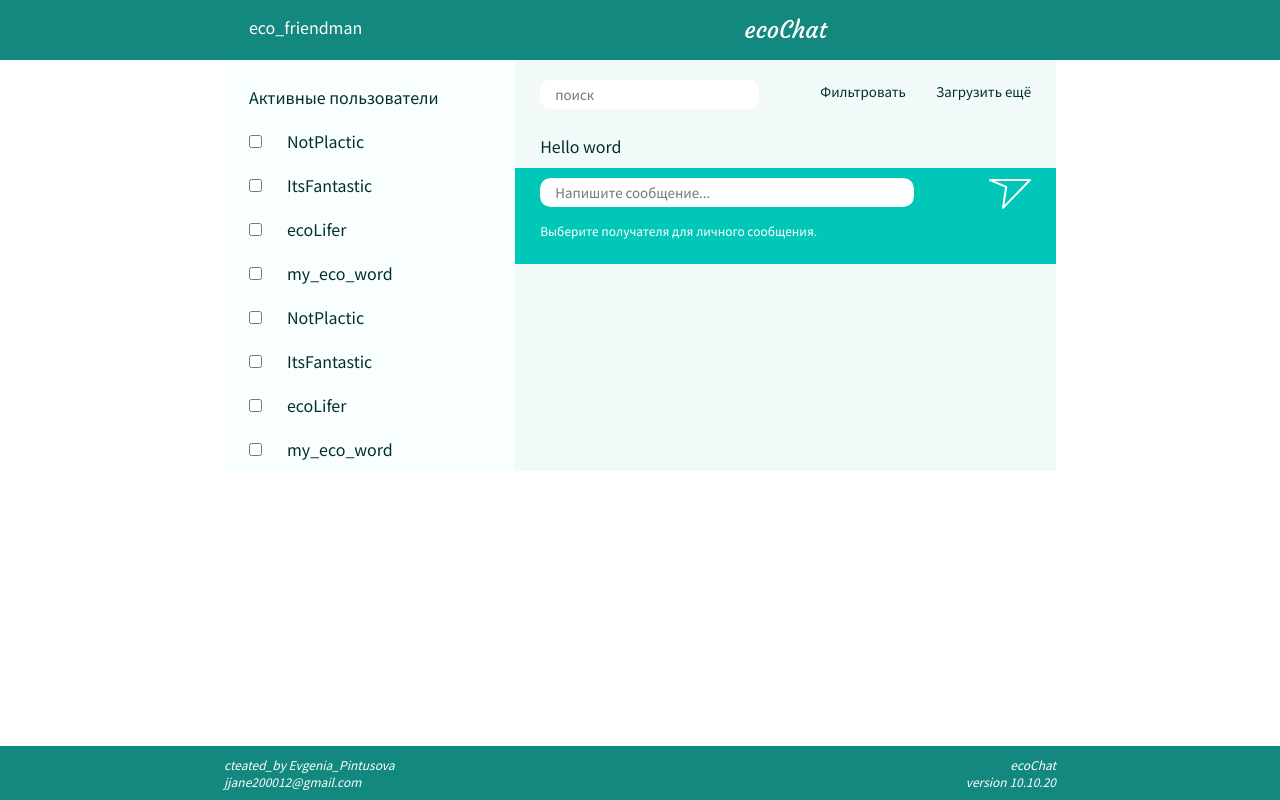
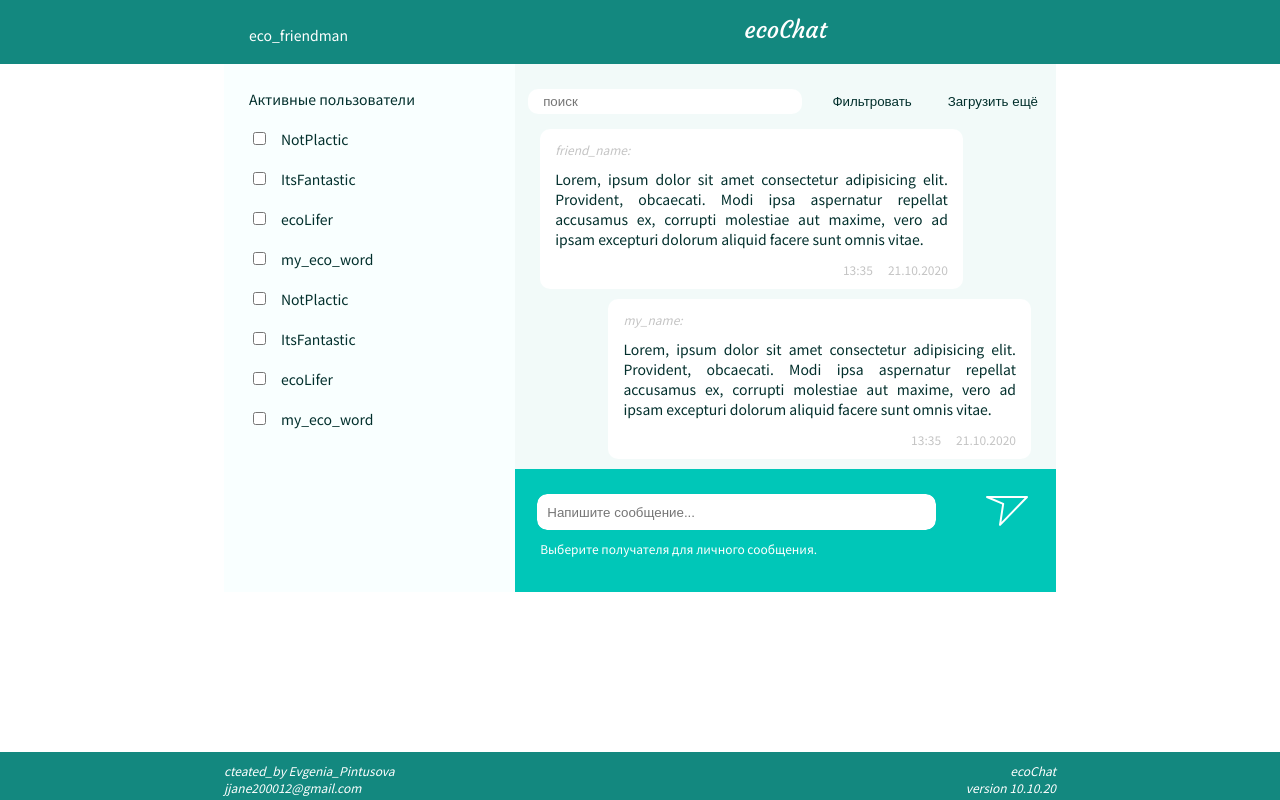
Before and after one commit to EvgeniaPintusova/JS-Camping, a plain HTML site: page UI/index.html in a window 1280 px wide. Drawn offline with Linux system fonts and the light colour scheme.

Commit message:
Blocks with messages

```diff
--- a/UI/index.html
+++ b/UI/index.html
@@ -9,7 +9,7 @@
     <link href="https://fonts.googleapis.com/css2?family=Courgette&display=swap" rel="stylesheet">
 </head>
 <body>
-    <header>
+    <header class="header">
         <div class="flex-container">
             <div class="flex-container-1">
                 <p class="nickname">eco_friendman</p>
@@ -20,9 +20,10 @@
         </div>
     </header>
 
-    <main>
+    <main class="main">
         <div class="flex-container">
             <div class="flex-container-1">
+                <div class="listing">
                     <form method="post" action="" id="users">
                         <p>Активные пользователи</p>
                         <label><input type="checkbox" id="user1" value="a1"/>NotPlactic</label>
@@ -35,28 +36,51 @@
                         <label><input type="checkbox" id="user8" value="a5"/>my_eco_word</label>
                     </form>
                 </div>
+            </div>
             <div class="flex-container-2">
                 <div class="find">
+                    <input type="text" id="search" placeholder="поиск"/>
+                    <button>Фильтровать</button>
                     <button>Загрузить ещё</button>
-                    <button>Фильтровать</button>
-                    <input type="text" id="search" placeholder="поиск"/>
                 </div>
                 <div class="messages">
-                    <p>Hello word</p>
+                    <div class="own_mess chat_mess">
+                        <span>friend_name:</span>
+                        <p>
+                            Lorem, ipsum dolor sit amet consectetur adipisicing elit. Provident,
+                            obcaecati. Modi ipsa aspernatur repellat accusamus ex, corrupti
+                            molestiae aut maxime, vero ad ipsam excepturi dolorum aliquid facere
+                            sunt omnis vitae.
+                        </p>
+                        <p class="data_time"><span>13:35</span><span>21.10.2020</span></p>
+                    </div>
+                    <div class="own_mess my_mess">
+                        <span>my_name:</span>
+                        <p>
+                            Lorem, ipsum dolor sit amet consectetur adipisicing elit. Provident,
+                            obcaecati. Modi ipsa aspernatur repellat accusamus ex, corrupti
+                            molestiae aut maxime, vero ad ipsam excepturi dolorum aliquid facere
+                            sunt omnis vitae.
+                        </p>
+                        <p class="data_time"><span>13:35</span><span>21.10.2020</span></p>
+                    </div>
+
                 </div>
                 <div class="send">
+                    <form>
+                        <input type="text" id="send"contenteditable="true" placeholder="Напишите сообщение..." autofocus/>
                         <button><svg width="42" height="31" viewBox="0 0 42 31" fill="none" xmlns="http://www.w3.org/2000/svg">
                             <path d="M41 1.99023L14.0159 29.8538L17.1905 8.84896L1 1.99023H41Z" fill="#00C7B8" stroke="white" stroke-width="2" stroke-linejoin="round"/>
                             </svg>
                         </button>
-                    <input type="text" id="send"contenteditable="true" placeholder="Напишите сообщение..." autofocus/>
+                    </form>
                     <p>Выберите получателя для личного сообщения.</p>
                 </div>
             </div>
         </div>
     </main>
 
-    <footer>
+    <footer class="footer">
         <div class="flex-container">
             <p class="flex-container-1">
                 cteated_by Evgenia_Pintusova<br/>
--- a/UI/style.css
+++ b/UI/style.css
@@ -1,4 +1,8 @@
-* {
+body,
+html {
+  position: relative;
+  height: 100%;
+  width: 100%;
   margin: 0;
   padding: 0;
   font-family: Noto Sans JP, sans-serif;
@@ -14,16 +18,16 @@
   --color7: #f9ffff; /*фон: список акт.пользователей*/
   --color8: #e100cb; /*личн.сообщения*/
   --color9: #c4c4c4; /*доп.информация*/
+  --space0: 0;
+  --space-xs: 5px;
+  --space-s: 10px;
+  --space-m: 15px;
+  --space-l: 25px;
+  --text-add: 12px;
+  --text-main: 14px;
+  --text-big: 16px;
 }
-$text-add {
-  font-size: 12px;
-}
-$text-main {
-  font-size: 14px;
-}
-$text-global {
-  font-size: 16px;
-}
+
 /*container for all content*/
 .flex-container {
   display: flex;
@@ -42,90 +46,135 @@ $text-global {
   flex-grow: 1;
   /* background-color: rgb(255, 145, 231); */
 }
-header {
-  height: 60px;
-  background-color: #13887f;
-  color: var(--color0s);
+.header {
+  height: 4rem;
+  background-color: var(--color1);
+  color: var(--color0);
 }
-header .nickname {
+.nickname {
   color: var(--color0);
-  font-size: $text-main;
-  margin: 15px 25px;
+  font-size: var(--text-main);
+  margin: var(--space-l);
 }
-header .logo {
+.logo {
   color: var(--color0);
   font-family: "Courgette", cursive;
   font-size: 24px;
   text-align: center;
-  margin: 15px 25px;
+  margin: var(--space-m);
 }
-main .flex-container-1 {
+.main .flex-container-1 {
   background-color: var(--color7);
 }
-main .flex-container-2 {
+.main .flex-container-2 {
   background-color: var(--color6);
+  position: relative;
 }
-main {
+.main {
+  height: calc(100% - 7rem);
+  overflow: auto;
   color: var(--color5);
-  font-size: $text-main;
+  font-size: var(--text-main);
 }
-main label {
+/* .listing{
+  height: calc(100% - 7rem);
+  overflow: auto;
+} */
+.listing label {
   display: block;
-  padding: 10px 25px;
+  padding: var(--space-s) var(--space-l);
 }
-main p {
-  margin: 25px 25px 10px;
+.listing p {
+  margin: var(--space-l) var(--space-l) var(--space-s);
 }
-main input {
-  margin-right: 25px;
+.listing input {
+  margin-right: var(--space-m);
 }
-main label:hover {
+.listing label:hover {
   background-color: #e100cb;
 }
-main .find button {
-  float: right;
-  margin-right: 20px;
+.find {
+  display: flex;
+  padding: var(--space-l) 0 var(--space-m);
+  justify-content: space-around;
+}
+.find button {
   border: 0;
   background: transparent;
   color: var(--color5);
   padding: 2px 5px;
 }
-main .find button:hover {
+.find button:hover {
   border-radius: 15px;
   background: var(--color2);
   color: #fff;
 }
-main .find button:focus {
+.find button:focus {
   outline: none;
 }
-main .find input {
+.find input {
   display: block;
-  margin: 20px 25px;
   background-color: var(--color0);
-  margin-right: 250px;
   width: 45%;
-  /* border: 1px solid var(--color9); */
   border: none;
-  padding: 5px 15px;
+  padding: var(--space-xs) var(--space-m);
   border-radius: 10px;
 }
-main .find input:focus {
+.find input:focus {
   /*??????*/
+  /* border: 1px solid var(--color9); */
   outline: 2px solid var(--color2);
 }
+.messages {
+  padding: 0 var(--space-l);
+}
+.own_mess {
+  width: 80%;
+  background-color: var(--color0);
+  border-radius: 10px;
+  padding: var(--space-s) var(--space-m);
+  margin-bottom: var(--space-s);
+  text-align: justify;
+}
+.own_mess p {
+  margin: 0;
+  margin-top: var(--space-s);
+}
+.own_mess span {
+  color: var(--color9);
+  font-size: var(--text-add);
+  font-style: italic;
+}
+.data_time {
+  text-align: end;
+}
+.data_time span {
+  font-style: normal;
+  margin-left: var(--space-m);
+}
+.my_mess {
+  margin-left: auto;
+}
+
 .send {
-  padding: 10px 25px;
+  padding: var(--space-l) var(--space0);
   background-color: var(--color2);
+  width: 100%;
+  /* position: absolute; */
+  bottom: 0;
+}
+.send form {
+  display: flex;
+  justify-content: space-around;
 }
 .send p {
-  font-size: 12px;
+  font-size: var(--text-add);
   color: var(--color0);
-  margin: 15px 0px;
+  margin: var(--space-s) var(--space-l);
 }
 .send button {
   border: 0;
   background: transparent;
-  float: right;
 }
 .send button svg path:hover {
   stroke: var(--color1);
@@ -134,34 +183,34 @@ main .find input:focus {
   outline: none;
 }
 
-main .send input {
+.send input {
   display: block;
   background-color: var(--color0);
   width: 70%;
   border: none;
-  padding: 5px 15px;
+  padding: var(--space-s);
   border-radius: 10px;
 }
-main .send input:focus {
+.send input:focus {
   /*??????*/
   outline: 2px solid var(--color2);
 }
 /*styles of footer for all pages*/
-footer {
-  height: 54px;
-  background-color: #13887f;
+.footer {
+  height: 3rem;
+  background-color: var(--color1);
   position: fixed;
   left: 0;
   bottom: 0;
   width: 100%;
 }
-footer div p {
+.footer p {
   color: var(--color0);
   margin: 10px 0px;
-  font-size: 12px;
+  font-size: var(--text-add);
   font-style: italic;
 }
-footer .flex-container-2 {
+.footer .flex-container-2 {
   text-align: end;
 }
 
@@ -171,26 +220,16 @@ footer .flex-container-2 {
     width: 930px;
   }
 }
-@media all and (max-width: 1300px) {
-  main .find input {
-    width: 35%;
-  }
-}
 @media all and (max-width: 800px) {
   .flex-container {
     width: 80%;
-  }
-}
-@media all and (max-width: 1024px) {
-  main .find button {
-    margin-right: 0px;
   }
 }
 @media all and (max-width: 500px) {
   .flex-container {
     width: 100%;
   }
-  footer {
+  .footer {
     height: auto;
   }
 }
```
Lines whose indentation alone changed are shown as unchanged.
